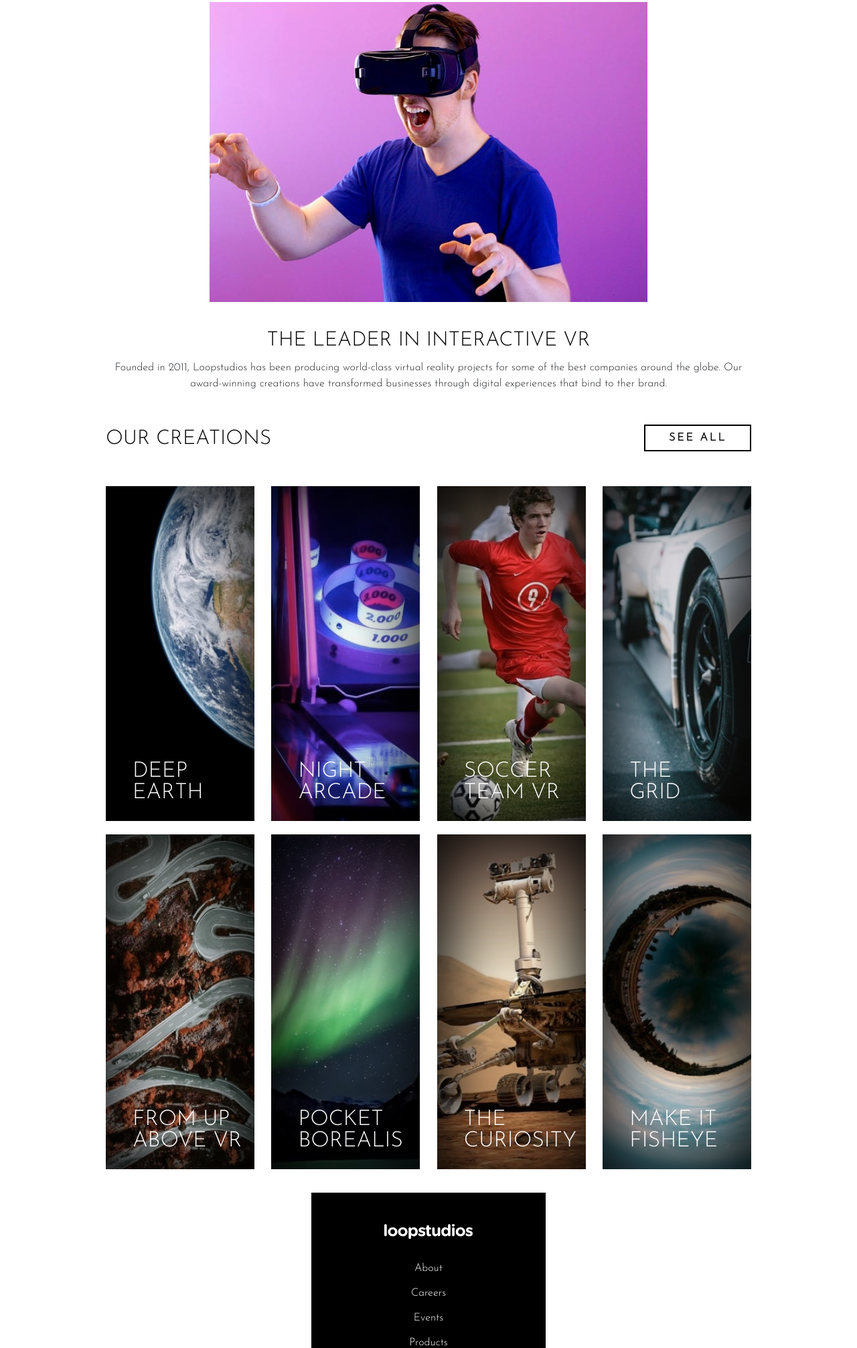
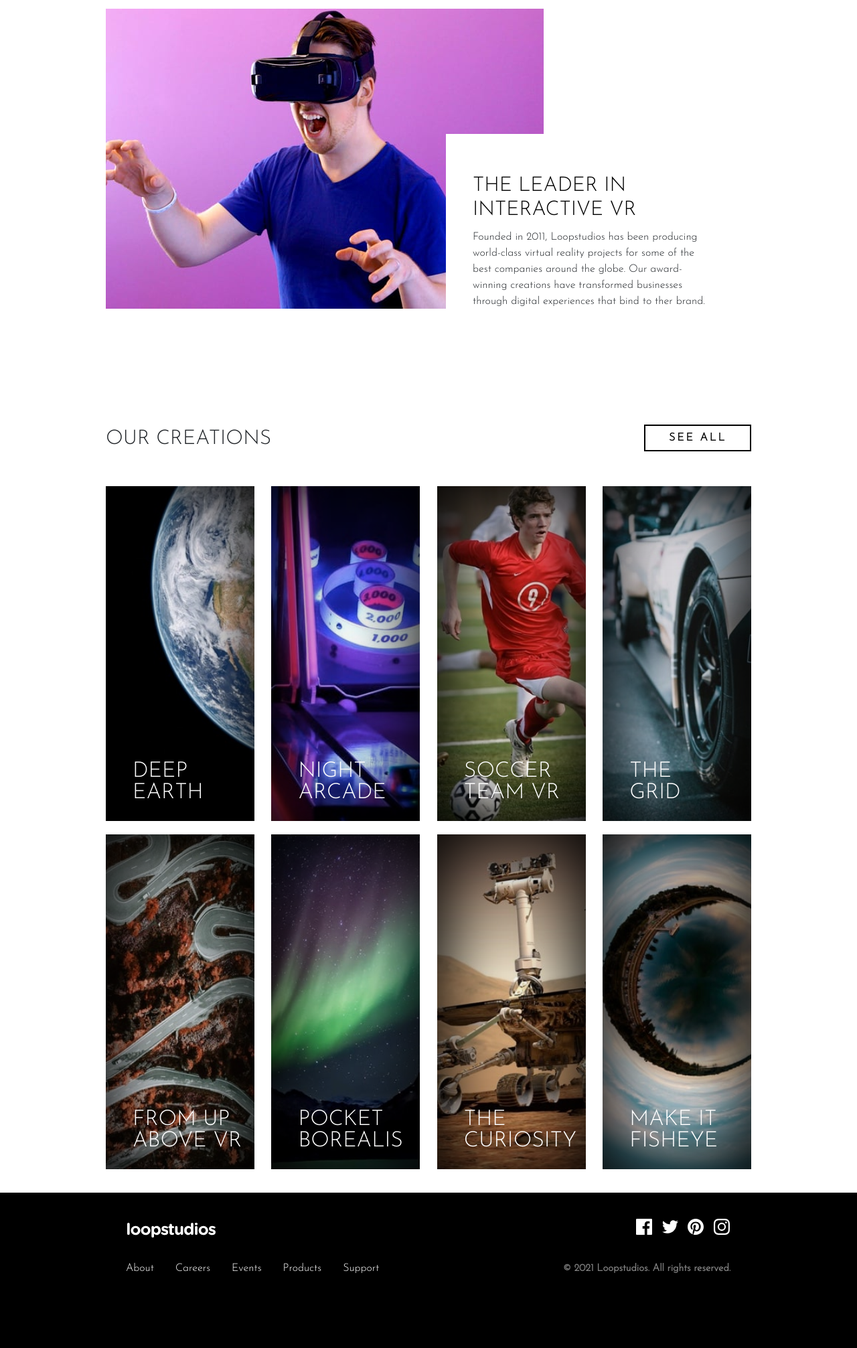
Before and after one commit to Milenko9/Loopstudios_landing_page, a plain HTML site: page index.html in a window 1280 px wide. Shown: the part 787-2800 px from the top of the page at 67% size. Drawn offline with nearby package versions, Linux system fonts and the light colour scheme.

Commit message:
Zavrsen projekat loopstudios

```diff
--- a/index.html
+++ b/index.html
@@ -107,9 +107,11 @@
           <div class="mainArticleDiv">
             <a href="#"><img class="img-fluid" src="img/mobile/image-interactive.jpg" alt="Img Interactive"></a>
 
-            <a href="#"><h2>The leader in interactive vr</h2></a>
+            <div class="mainArticleTxt">
+              <a href="#"><h2>The leader in interactive vr</h2></a>
 
-            <p>Founded in 2011, Loopstudios has been producing world-class virtual reality projects for some of the best companies around the globe. Our award-winning creations have transformed businesses through digital experiences that bind to ther brand.</p>
+              <p>Founded in 2011, Loopstudios has been producing world-class virtual reality projects for some of the best companies around the globe. Our award-winning creations have transformed businesses through digital experiences that bind to ther brand.</p>
+            </div>
           </div>
           <!-- Main Article END -->
 
@@ -117,9 +119,7 @@
           <div class="ourCreationsDiv">
               <!-- Our creation.. TEXT -->
                 <div class="ourCreationsTxt creationsDivs">
-                  <a href="#">
                     <h3>Our creations</h3>
-                  </a>
                 </div>
               <!-- Our creation.. TEXT -->
 
--- a/scss/partials/_footer.scss
+++ b/scss/partials/_footer.scss
@@ -15,6 +15,10 @@
     .nav-link {
       padding: .4rem 1rem;
       color: white;
+      transition: .15s;
+      &:hover {
+        border-bottom: 1px solid white;
+      }
     }
   }
   .socNetIcons {
@@ -22,6 +26,9 @@
     margin-top: 30px;
     .nav-link {
       padding: .5rem .45rem;
+      &:hover {
+        border-bottom: 1px solid white;
+      }
     }
   }
   h4 {
@@ -30,7 +37,6 @@
     margin: 15px 0 50px 0;
     font-weight: bold;
   }
-
   .attribution {
     font-size: 11px;
     color: white;
@@ -39,3 +45,40 @@
     }
   }
 }
+
+
+@media (min-width: 1200px) {
+  .main-footer {
+    width: 100%;
+    position: relative;
+    .logoFooter {
+      padding-left: 190px;
+      img {
+        float: left;
+      }
+    }
+    .navFooter {
+      width: 100%;
+      padding-left: 172px;
+      .nav {
+        display: flex;
+        flex-direction: row!important;
+      }
+    }
+    .socNetIcons {
+      width: 200px;
+      position: absolute;
+      top: 20;
+      right: 160px;
+    }
+    h4 {
+      width: 500px;
+      position: absolute;
+      top: 90px;
+      right: 64px;
+    }
+    .attribution {
+      margin-top: 100px;
+    }
+  }
+}
--- a/scss/partials/_header.scss
+++ b/scss/partials/_header.scss
@@ -40,6 +40,9 @@
               text-transform: uppercase;
               font-size: 23px;
               line-height: 2.3;
+              &:hover {
+                border-bottom: 1px solid white;
+              }
             }
           }
         }
@@ -125,6 +128,9 @@
           margin: 0;
           font-size: 17px;
           font-weight: bold;
+          &:hover {
+            border-bottom: 1px solid white;
+          }
         }
       }
     }
--- a/scss/partials/_main.scss
+++ b/scss/partials/_main.scss
@@ -28,6 +28,9 @@
       -webkit-box-shadow: inset 120px 0px 100px -90px #000000;
       -moz-box-shadow: inset 120px 0px 100px -90px #000000;
       box-shadow: inset 120px 0px 100px -90px #000000;
+      &:hover {
+        opacity: .6;
+      }
       a {
         display: inline-block;
         width: 100%;
@@ -102,10 +105,13 @@
       background-color: white;
       text-transform: uppercase;
       font-weight: bold;
-      // margin: 0 auto;
       margin-left: 23%;
       margin-bottom: 100px;
       letter-spacing: 3px;
+      &:hover {
+        background-color: black;
+        color: white;
+      }
     }
   }
 }
@@ -115,7 +121,20 @@
   .mainDiv {
     width: 80%;
     .mainArticleDiv {
-      // URADITI KASNIJE
+      position: relative;
+      text-align: left;
+      margin: 100px 0 140px 0;
+      img {
+        float: left;
+      }
+      .mainArticleTxt {
+        width: 400px;
+        position: absolute;
+        top: 187px;
+        left: 520px;
+        background-color: white;
+        padding: 20px 0 0 40px;
+      }
     }
     .ourCreationsDiv {
       position: relative;
```
Also changed, not shown: css/main.css, 1 other file.
